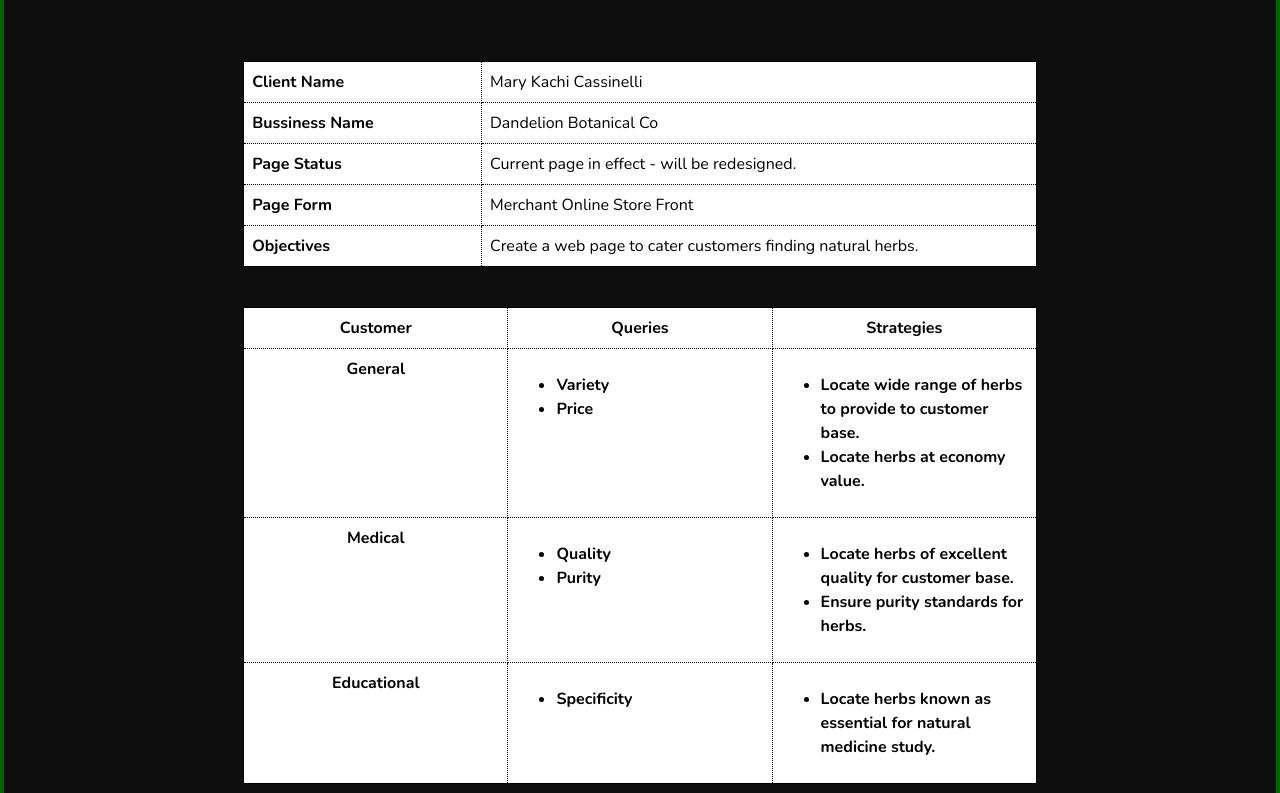
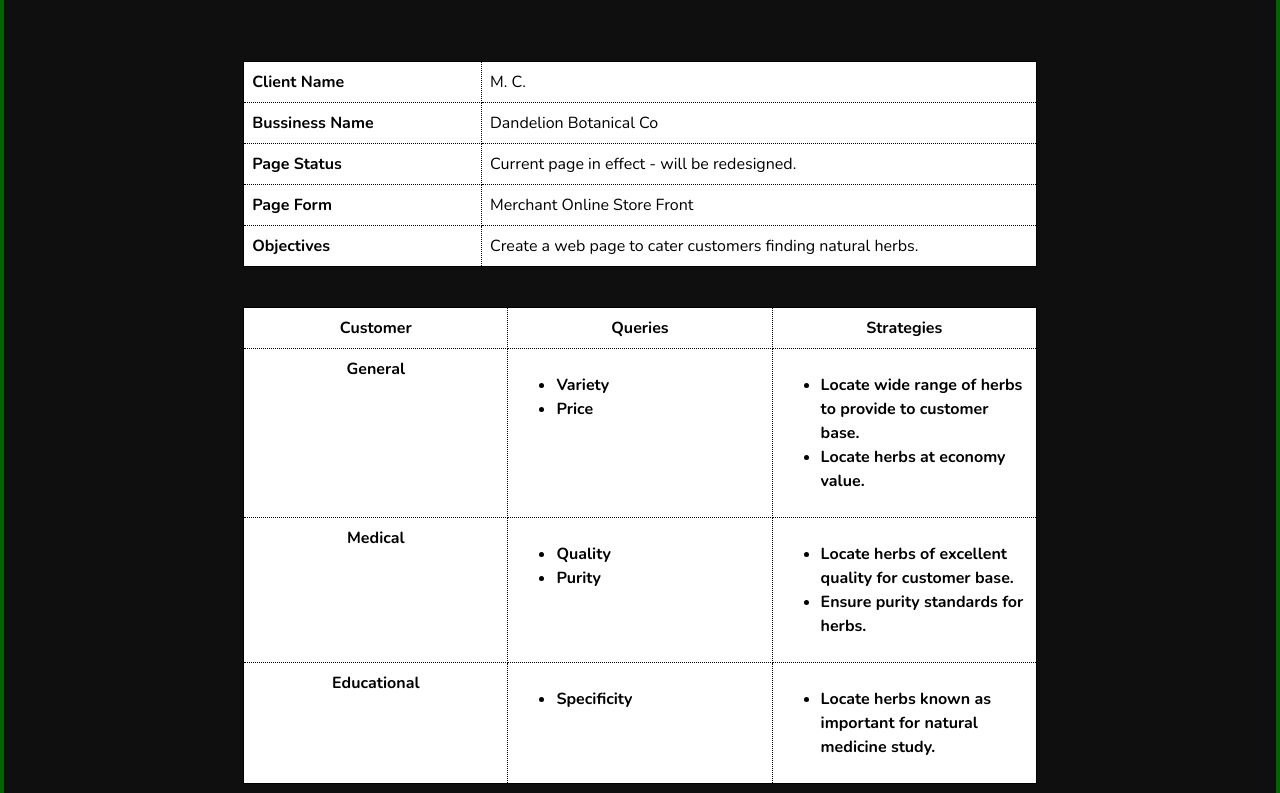
Before and after one commit to Cal-Ton/scc, a plain HTML site: page it161/aia.html in a window 1280 px wide. Shown: the part 159-952 px from the top of the page. Drawn offline with nearby package versions, Linux system fonts and the light colour scheme.

Commit message:
Add files via upload

```diff
--- a/it161/aia.html
+++ b/it161/aia.html
@@ -28,7 +28,7 @@
 		<table class="client">
 			<tr>
 				<th>Client Name</th>
-				<td>Mary Kachi Cassinelli</td>
+				<td>M. C.</td>
 			</tr>
 			<tr>
 				<th>Bussiness Name</th>
@@ -92,7 +92,7 @@
 				</th>
 				<th>
 					<ul>
-						<li>Locate herbs known as essential for natural medicine study.</li>
+						<li>Locate herbs known as important for natural medicine study.</li>
 					</ul>
 				</th>
 			</tr>
```
